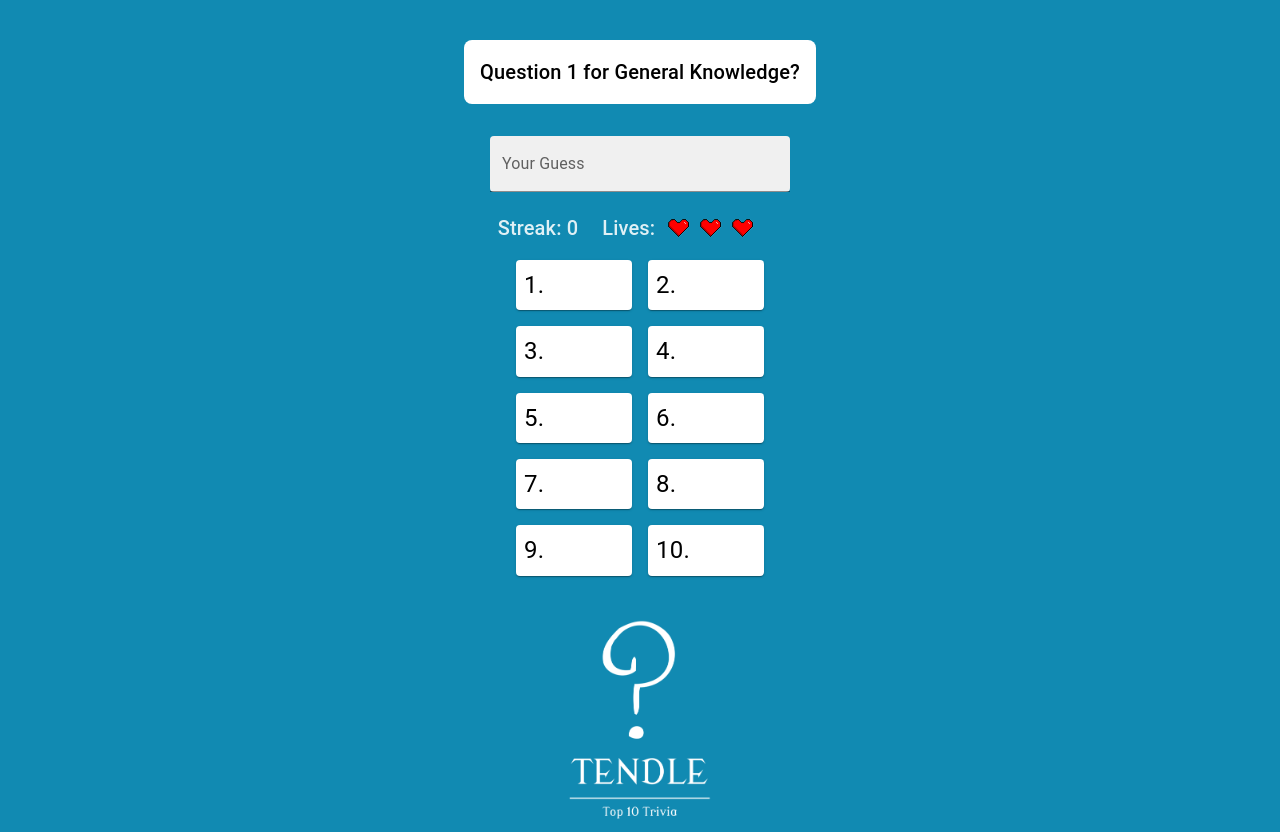
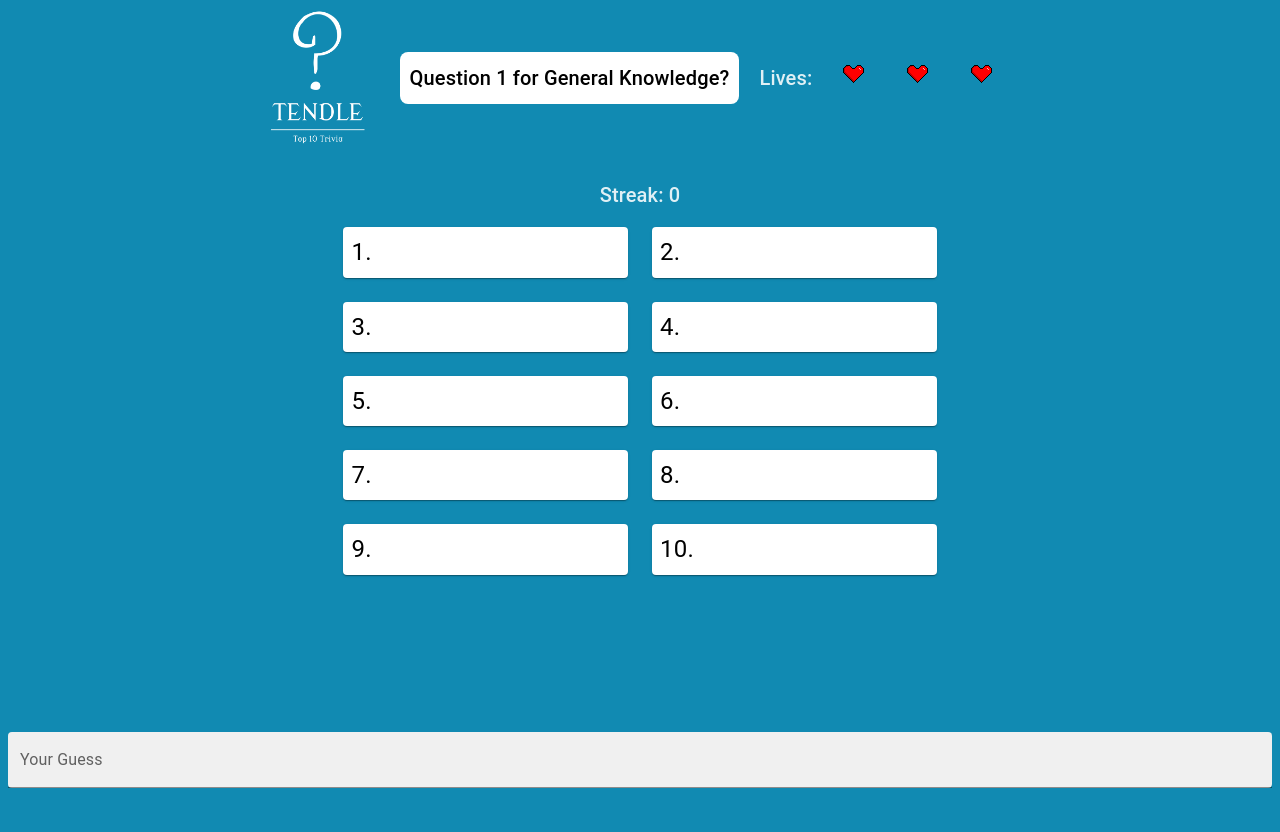
Before and after one commit to Arnavpmr/cs545-tendle, a React (Vite) app: page / in a window 1280 px wide. Both pictures are taken after a click on the button "PLAY". Built offline with nearby package versions, Linux system fonts and the light colour scheme.

Commit message:
Revert "ui changes and change heart asset"
This reverts commit 59091a59223b643568b000c50b7b9e1ff288fd36.

```diff
--- a/src/routes/category.tsx
+++ b/src/routes/category.tsx
@@ -24,19 +24,15 @@ type TopTenList = {
   question: string;
   answerList: string[];
   category: string;
-};
+}
 
 const Category: React.FC = () => {
   const location = useLocation();
   const navigate = useNavigate();
 
   const topTenListsRef = useRef<TopTenList[]>([]);
-  const [topTenListIndex, setTopTenListIndex] = useState<number | undefined>(
-    undefined
-  );
-  const [answers, setAnswers] = useState<boolean[]>(
-    Array.from(Array(constants.LIST_LENGTH), () => false)
-  );
+  const [topTenListIndex, setTopTenListIndex] = useState<number | undefined>(undefined);
+  const [answers, setAnswers] = useState<boolean[]>(Array.from(Array(constants.LIST_LENGTH), () => false));
 
   const [numLives, setNumLives] = useState(constants.NUM_LIVES);
   const [streak, setStreak] = useState(0);
@@ -44,16 +40,13 @@ const Category: React.FC = () => {
   const [correctResponses, setCorrectResponses] = useState(0);
   const [boardsCleared, setBoardsCleared] = useState(0);
 
-  const { category } = location.state as { category: string };
+  const {category} = location.state as {category: string};
 
   const handleGuess = (event: React.KeyboardEvent<HTMLInputElement>) => {
     if (event.key === "Enter") {
-      const guess = (event.target as HTMLInputElement).value
-        .trim()
-        .toLowerCase();
-      const answerList = topTenListsRef.current[
-        topTenListIndex || 0
-      ]?.answerList.map((answer) => answer.toLowerCase());
+      const guess = (event.target as HTMLInputElement).value.trim().toLowerCase();
+      const answerList = topTenListsRef.current[topTenListIndex || 0]?.answerList
+      .map(answer => answer.toLowerCase());
       const answerLoc = answerList.indexOf(guess);
 
       if (answerLoc !== -1) {
@@ -69,13 +62,9 @@ const Category: React.FC = () => {
 
         if (!newAnswers.includes(false) && topTenListIndex !== undefined) {
           if (boardsCleared >= constants.LISTS_PER_ROUND - 1)
-            navigate("/finish", {
-              state: {
-                correctResponses: correctResponses + 1,
-                boardsCleared: boardsCleared + 1,
-                category,
-              },
-            });
+            navigate("/finish",
+            {state: {correctResponses: correctResponses + 1,
+            boardsCleared: boardsCleared + 1, category}});
 
           setBoardsCleared(boardsCleared + 1);
           setTopTenListIndex(topTenListIndex + 1);
@@ -84,9 +73,7 @@ const Category: React.FC = () => {
         }
       } else {
           if (numLives <= 1)
-          navigate("/finish", {
-            state: { correctResponses, boardsCleared, category },
-          });
+            navigate("/finish", {state: {correctResponses, boardsCleared, category}});
 
           setStreak(0);
           setNumLives(numLives - 1);
@@ -94,12 +81,10 @@ const Category: React.FC = () => {
 
       (event.target as HTMLInputElement).value = "";
     }
-  };
+  }
 
   useEffect(() => {
-    topTenListsRef.current = topTenLists.filter(
-      (list) => list.category === category
-    );
+    topTenListsRef.current = topTenLists.filter(list => list.category === category);
     setTopTenListIndex(0);
   }, []);
 
@@ -109,103 +94,73 @@ const Category: React.FC = () => {
       flexDirection="column"
       alignItems="center"
       justifyContent="center"
+      minHeight="100vh"
     >
+      <Box display="flex" alignItems="center" mb={4}>
+        <img
+          src={logo}
+          alt="Logo"
+          style={{ width: "100px", marginRight: "2em" }}
+        />
         <Box
           sx={{
-          maxWidth: "500px",
             backgroundColor: "white",
             borderRadius: "8px",
-          padding: "1em",
-          marginTop: "2em",
-          marginBottom: "2em",
+            padding: "10px",
+            flexGrow: 1,
+            marginRight: "20px",
           }}
         >
-        <Typography variant="h6" sx={{ color: "black", textAlign: "center" }}>
+          <Typography variant="h6" sx={{ color: "black" }}>
             {topTenListsRef.current[topTenListIndex || 0]?.question}
           </Typography>
         </Box>
-
-      {/* User input */}
+        <Box display="flex" alignItems="center">
+          <Typography variant="h6" mr={1}>
+            Lives:
+          </Typography>
+          {[...Array(numLives)].map((_, index) => (
+            <img key={index} src={heart} alt="Heart" style={{ width: "4em" }} />
+          ))}
+        </Box>
+      </Box>
+      <Typography variant="h6" mb={2}>
+        Streak: {streak}
+      </Typography>
+      <Box sx={{ flexGrow: 1 }}>
+        <Grid
+          container
+          spacing={{ xs: 2, md: 3 }}
+          columns={{ xs: 4, sm: 8}}
+        >
+          {Array.from(Array(constants.LIST_LENGTH)).map((_, index) => (
+            <Grid key={index} size={{ xs: 2, sm: 4, md: 4 }}>
+              <Item
+                sx={{
+                  fontSize: "1.5em",
+                  color: "black",
+                  textAlign: "left",
+                }}
+              >
+                {index + 1}&#46;
+                {answers[index] &&
+                " " + topTenListsRef.current[topTenListIndex || 0]?.answerList[index]}
+              </Item>
+            </Grid>
+          ))}
+        </Grid>
+      </Box>
       <TextField
         variant="filled"
         label="Your Guess"
+        fullWidth
         onKeyUp={handleGuess}
         sx={{
           marginBottom: "20px",
           backgroundColor: "white",
           borderRadius: "4px",
-          minWidth: "300px",
         }}
       />
-
-      <Box
-        display="flex"
-        alignItems="center"
-        justifyContent="center"
-        mb={2}
-        sx={{
-          width: "100%",
-          maxWidth: "500px",
-        }}
-      >
-        <Typography variant="h6" mr={3}>
-          Streak: {streak}
-        </Typography>
-        <Box
-          display="flex"
-          alignItems="center"
-          sx={{
-            flexShrink: 0, // Prevent the box from shrinking
-            minWidth: "180px", // Ensure enough room for hearts
-          }}
-        >
-          <Typography variant="h6" mr={1}>
-            Lives:
-          </Typography>
-          {[...Array(numLives)].map((_, index) => (
-            <img key={index} src={heart} alt="Heart" style={{ width: "2em" }} />
-          ))}
-        </Box>
-      </Box>
-
-      {/* Grid of 10 answers, see https://mui.com/material-ui/react-grid2/ */}
-      {/* Note: could not get MUI grid formatted properly with regular props.
-          so used regular CSS */}
-      <Box marginBottom={5}>
-        <Grid
-          container
-          spacing={2}
-          columns={2}
-          sx={{
-            display: "grid",
-            gridTemplateColumns: "repeat(2, 1fr)", // 2 equal columns
-          }}
-        >
-          {Array.from(Array(constants.LIST_LENGTH)).map((_, index) => (
-            <Grid key={index}>
-              <Item
-                sx={{
-                  fontSize: "1.5em",
-                  color: "black",
-                  textAlign: "left",
-                  minWidth: "100px",
-                }}
-              >
-                {index + 1}.{" "}
-                {answers[index] &&
-                  topTenListsRef.current[topTenListIndex || 0]?.answerList[
-                    index
-                  ]}
-              </Item>
-            </Grid>
-          ))}
-        </Grid>
-      </Box>
-
-      <Box display="flex" justifyContent="center">
-        <img src={logo} alt="Logo" style={{ width: "150px" }} />
-      </Box>
-
       {/* <Button
         variant="contained"
         sx={{
@@ -219,6 +174,7 @@ const Category: React.FC = () => {
       >
         Check
       </Button> */}
+
     </Box>
   );
 };
```
Also changed, not shown: src/assets/heart.png. Lines whose indentation alone changed are shown as unchanged.
